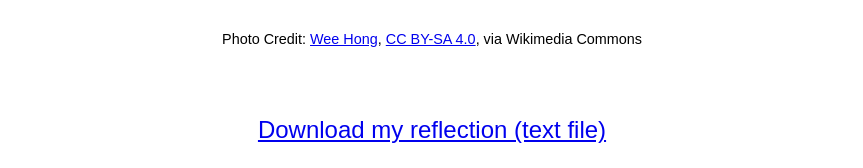
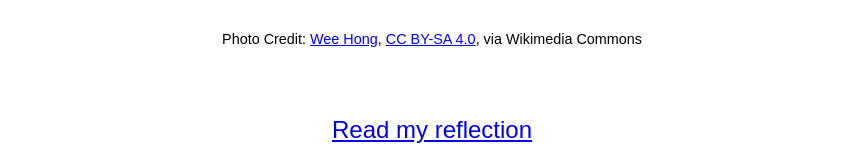
Before and after one commit to KarrieDOTBear/Project-Site, a plain HTML site: page index.html in a window 1280 px wide. Shown: the part 2536-2704 px from the top of the page, without its empty margins (208-1071 px from the left). Drawn offline with Linux system fonts and the light colour scheme.

Commit message:
Update index.html

```diff
--- a/index.html
+++ b/index.html
@@ -51,7 +51,6 @@ maybe matter to someone else.That possibility is why it feels significant. </p>
 <img style="display: block;-webkit-user-select: none;margin: auto;background-color: hsl(0, 0%, 90%);transition: background-color 300ms;" src="https://upload.wikimedia.org/wikipedia/commons/2/25/Publishing_House_-_geograph.org.uk_-_4740414.jpg" width="800" height="600" > <p></p>
 <p><span style="font-size: 60%;">Photo Credit: <a href="https://commons.wikimedia.org/wiki/File:UPM_Press.jpg">Wee Hong</a>, <a href="https://creativecommons.org/licenses/by-sa/4.0">CC BY-SA 4.0</a>, via Wikimedia Commons </span></p>
 <br>
-<p><a href="Reflection.txt">Download my reflection (text file)</a></p>
-
+<p><a href="reflection.html">Read my reflection</a></p>
 </body>
 </html>
```
